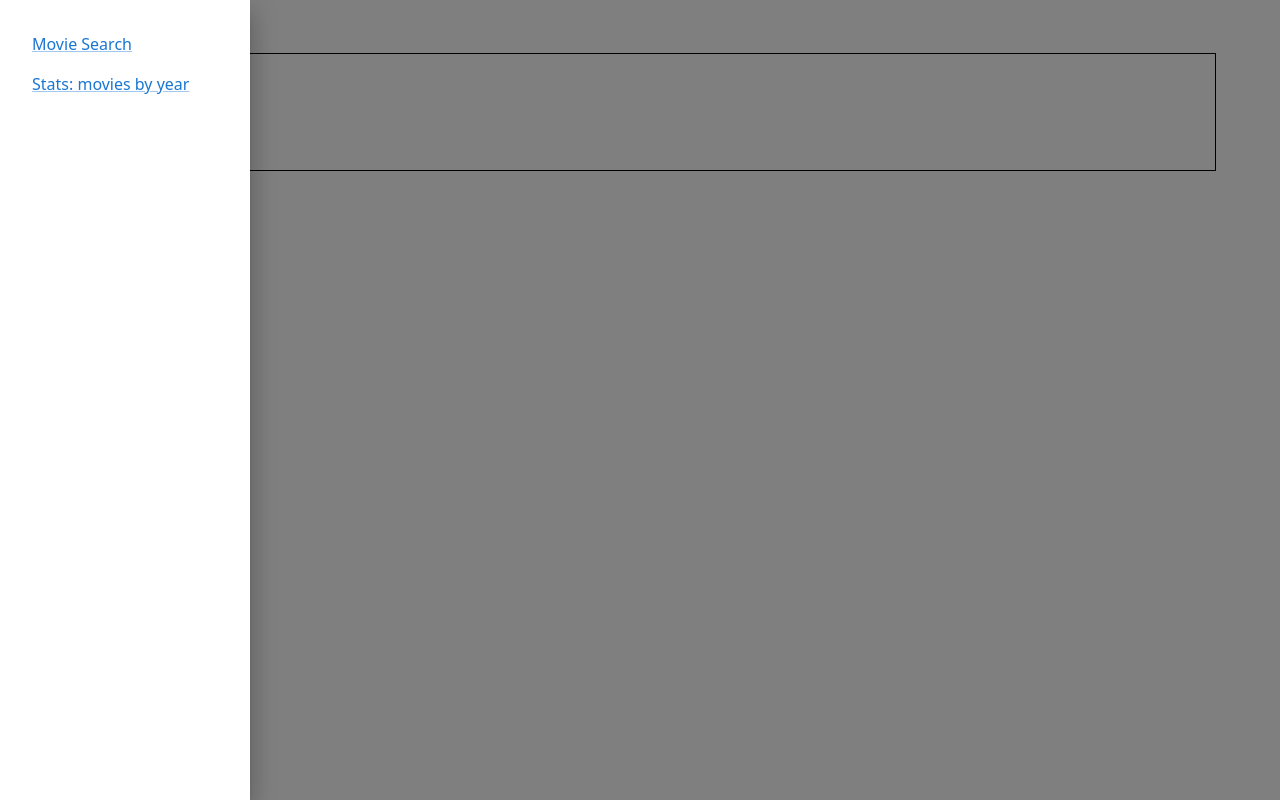
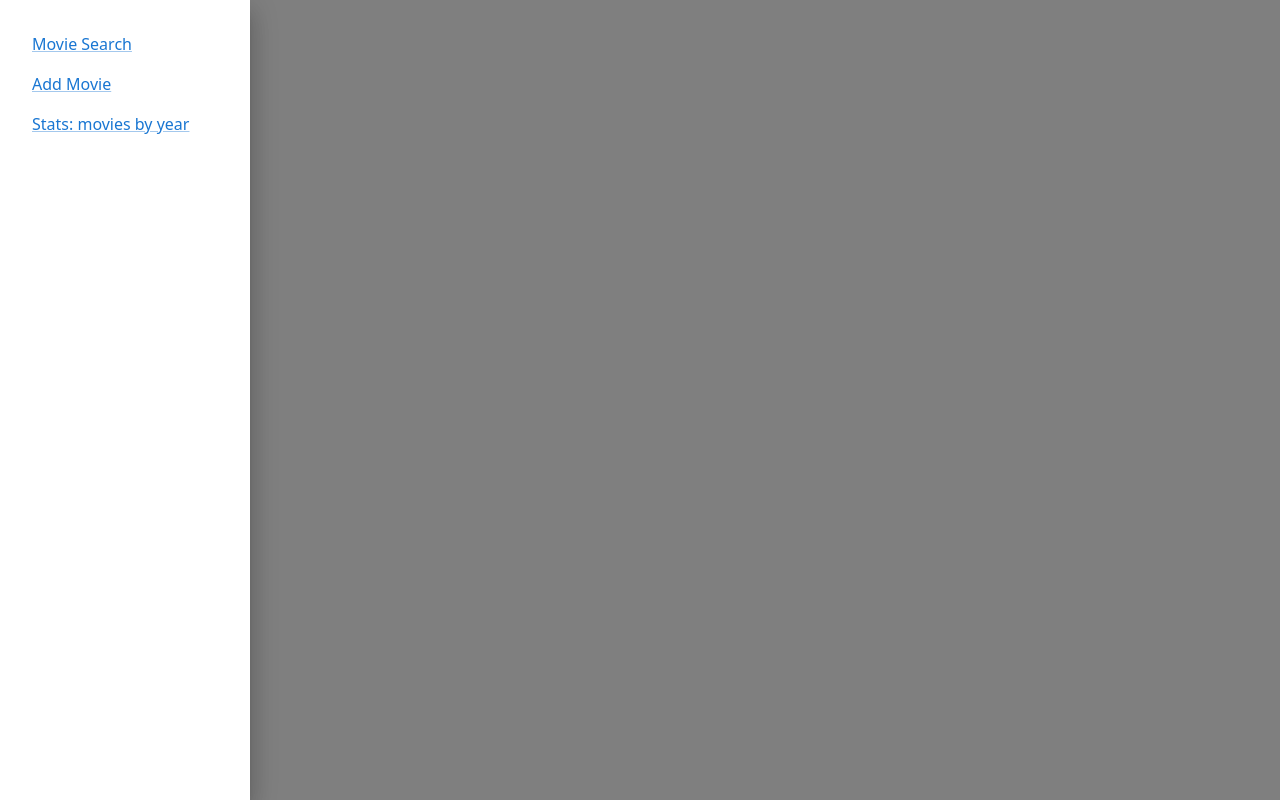
Before and after one commit to VincentPauley/next-movie-mongo, a Next.js app: page /movies/add in a window 1280 px wide. Both pictures are taken after a click on the button "MENU". Built offline with nearby package versions, Linux system fonts and the light colour scheme; no server answers; the database is empty.

Commit message:
feat: add movie page

```diff
--- a/src/components/NavigationMenu.tsx
+++ b/src/components/NavigationMenu.tsx
@@ -8,6 +8,9 @@ const NavigationMenu = () => {
           <Link href="/movies">Movie Search</Link>
         </ListItem>
         <ListItem>
+          <Link href="/movies/add">Add Movie</Link>
+        </ListItem>
+        <ListItem>
           <Link href="/stats/movies-by-year">Stats: movies by year</Link>
         </ListItem>
       </List>
--- /dev/null
+++ b/src/pages/movies/add/index.tsx
@@ -0,0 +1,11 @@
+import { Container } from '@mui/material'
+
+const AddMovie = () => {
+  return (
+    <Container>
+      <p>Add a Movie!</p>
+    </Container>
+  )
+}
+
+export default AddMovie
```
